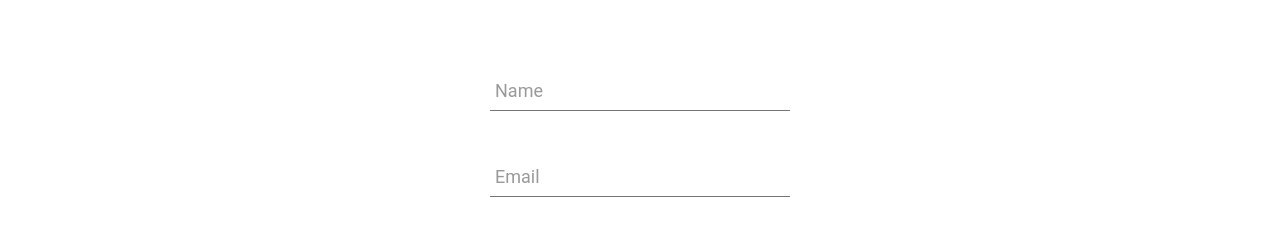
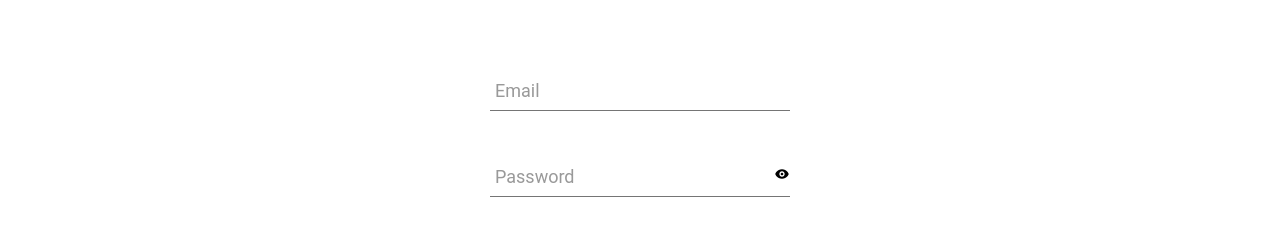
Before and after one commit to k1xd-fr/iwex-crm-master, a Next.js app in the folder frontend/: page /login in a window 1280 px wide. Shown: the part 268-509 px from the top of the page. Built offline with nearby package versions, Linux system fonts and the light colour scheme; a web font is replaced by a local one.

Commit message:
add toggle show password

```diff
--- a/frontend/package.json
+++ b/frontend/package.json
@@ -25,6 +25,7 @@
     "next-routes": "^1.4.2",
     "react": "18.2.0",
     "react-dom": "18.2.0",
+    "react-icons": "^4.10.1",
     "sass": "^1.63.6",
     "typescript": "5.1.6"
   }
--- a/frontend/src/components/Login/index.tsx
+++ b/frontend/src/components/Login/index.tsx
@@ -1,23 +1,35 @@
 "use client";
 
+import { useState } from "react";
 import styles from "./login.module.sass";
+import { BiSolidShow } from "react-icons/bi";
 
 const Login = () => {
+  const [showPassword, setShowPassword] = useState<boolean>(false);
+  const togglePassword = () => {
+    setShowPassword((prevPassword) => !prevPassword);
+  };
   return (
     <div className={styles.wrapper}>
       <form className={styles.form}>
         <div className={styles.group}>
-          <input type="text" required className={styles.input} />
+          <input type="email" name="email" required className={styles.input} />
           <span className={styles.highlight}></span>
           <span className={styles.bar}></span>
-          <label className={styles.label}>Name</label>
+          <label className={styles.label}>Email</label>
         </div>
 
         <div className={styles.group}>
-          <input type="text" required className={styles.input} />
+          <input
+            type={showPassword ? "text" : "password"}
+            name="password"
+            required
+            className={styles.input}
+          />
           <span className={styles.highlight}></span>
           <span className={styles.bar}></span>
-          <label className={styles.label}>Email</label>
+          <label className={styles.label}>Password</label>
+          <BiSolidShow className={styles.showIcon} onClick={togglePassword} />
         </div>
         <div className={styles.group}>
           <button className={styles.btn}>Авторизоваться</button>
--- a/frontend/src/components/Login/login.module.sass
+++ b/frontend/src/components/Login/login.module.sass
@@ -21,9 +21,9 @@
   width: 300px
   border: none
   background: transparent
-  // color: #fff
   font-size: 17px
   border-bottom: 1px solid #757575
+  position: relative
 
   &:focus
     outline: none
@@ -39,7 +39,11 @@
     background: #333333
     color: #ffcc00
 
-/* LABEL =======================================
+.showIcon
+  position: absolute
+  top: 10px
+  cursor: pointer
+  right: 0
 
 .label
   color: #999
```
Also changed, not shown: 1 other file (tests, documents, lock files or other folders).
